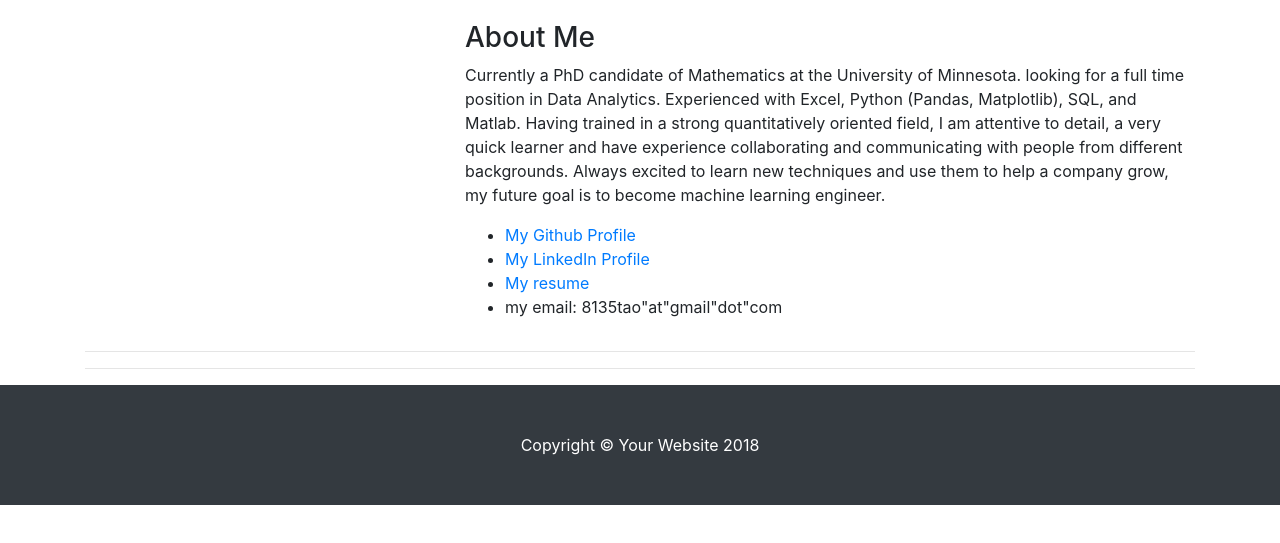
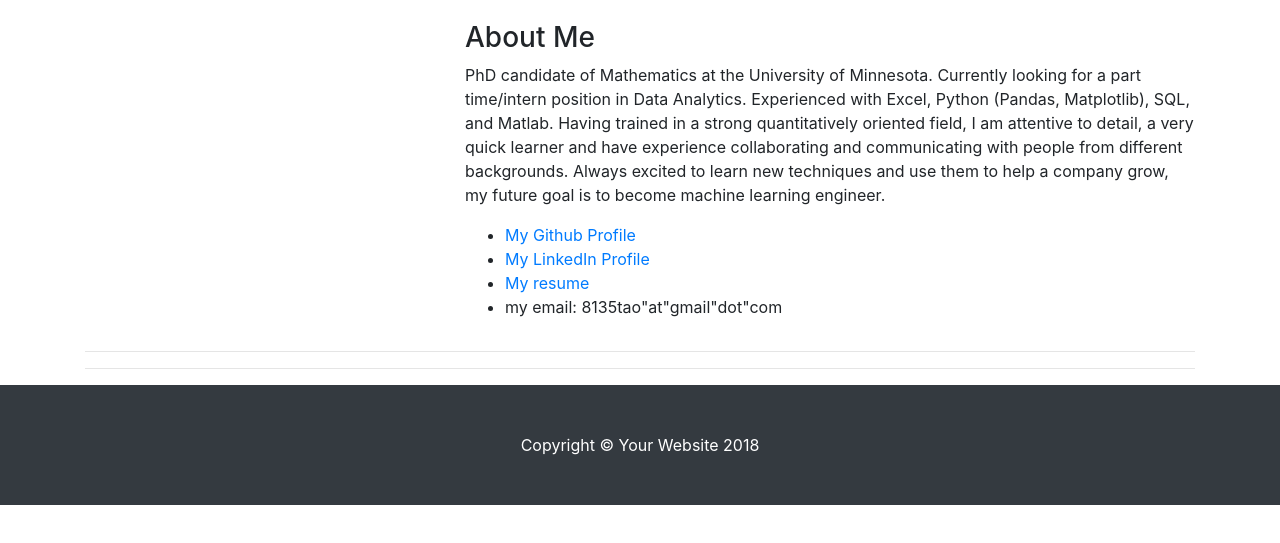
Before and after one commit to 8135tao/8135tao.github.io, a website: page about.html in a window 1280 px wide. Shown: the part 131-674 px from the top of the page. Drawn offline with Linux system fonts and the light colour scheme.

Commit message:
Update about.html

```diff
--- a/about.html
+++ b/about.html
@@ -60,7 +60,7 @@
         <div class="col-md-8">
           <h3>About Me</h3>
           <p>
-            Currently a PhD candidate of Mathematics at the University of Minnesota. looking for a full time position in Data Analytics. Experienced with Excel, Python (Pandas, Matplotlib), SQL, and Matlab. Having trained in a strong quantitatively oriented field, I am attentive to detail, a very quick learner and have experience collaborating and communicating with people from different backgrounds. Always excited to learn new techniques and use them to help a company grow, my future goal is to become machine learning engineer.
+            PhD candidate of Mathematics at the University of Minnesota. Currently looking for a part time/intern position in Data Analytics. Experienced with Excel, Python (Pandas, Matplotlib), SQL, and Matlab. Having trained in a strong quantitatively oriented field, I am attentive to detail, a very quick learner and have experience collaborating and communicating with people from different backgrounds. Always excited to learn new techniques and use them to help a company grow, my future goal is to become machine learning engineer.
           </p>
           <ul>
             <li>  <a  href="https://github.com/8135tao">My Github Profile</a> </li>
```
